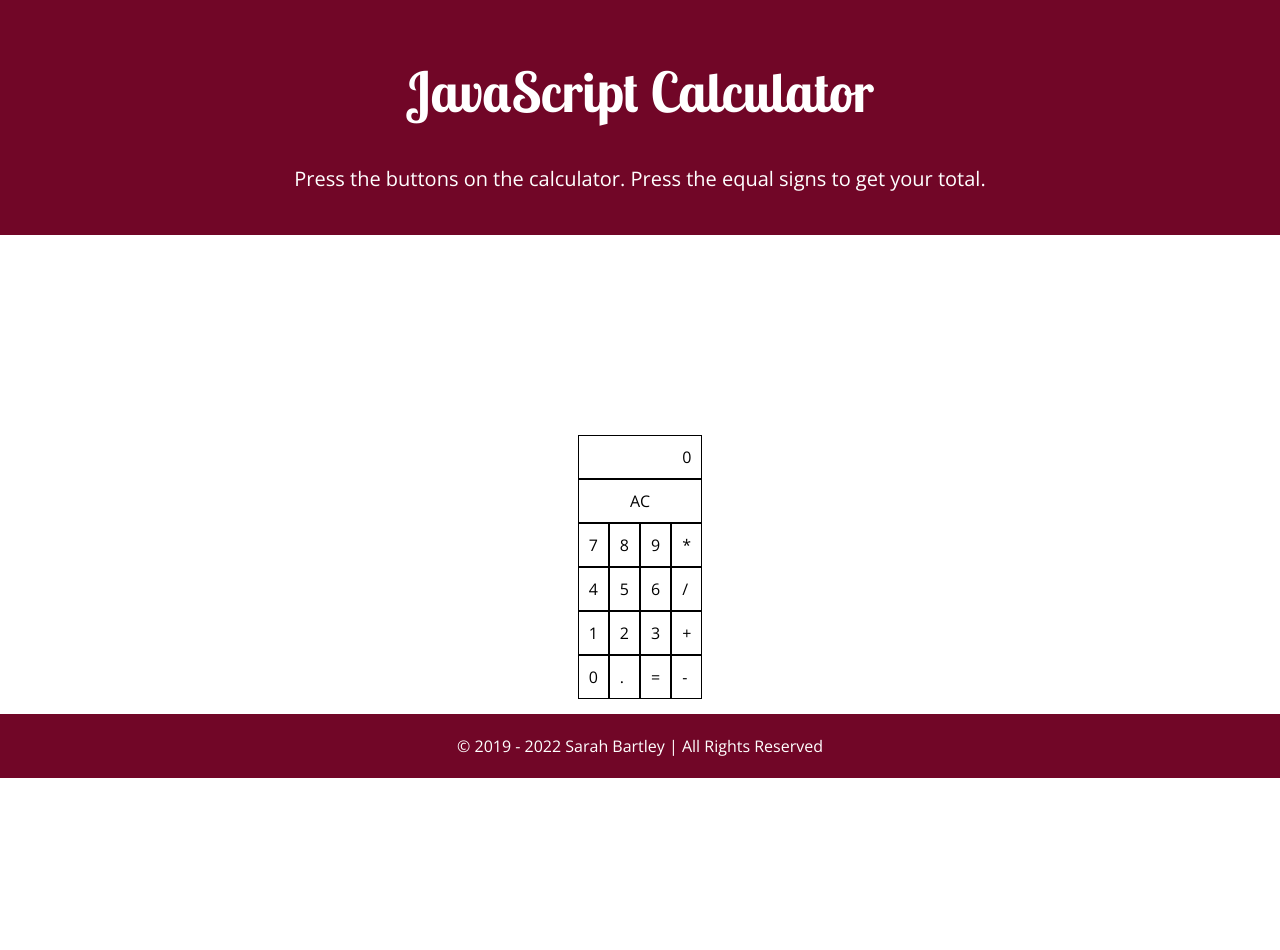
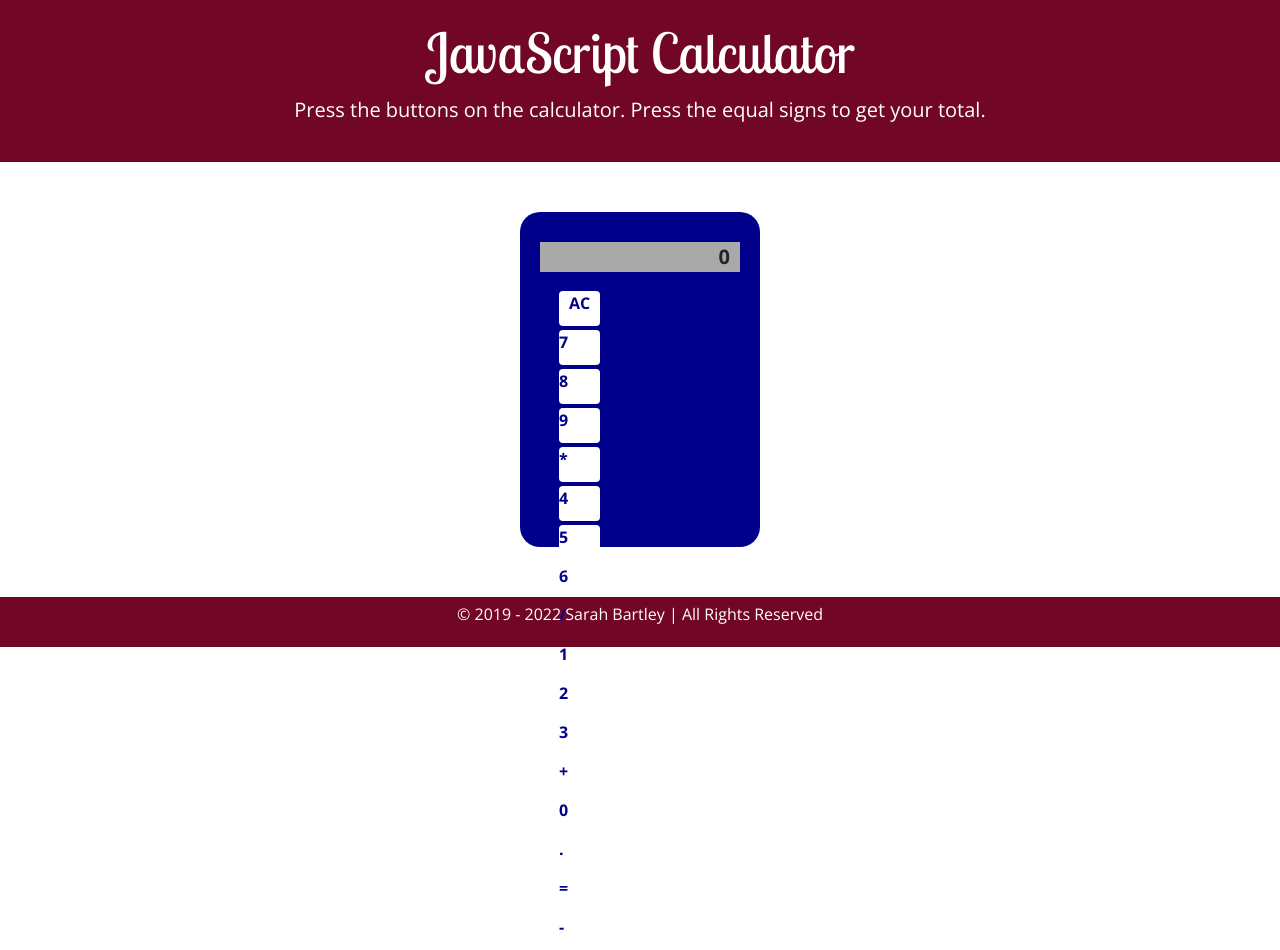
Before and after one commit to BritishPandaChick/javascript-calculator, a React (Create React App) app in the folder calculator/: page / in a window 1280 px wide. Before the commit the page ends 800 px from the top, so only its background shows below. Built offline with nearby package versions, Linux system fonts and the light colour scheme.

Commit message:
Add Bootstrap back to index file. Start updating CSS styles and adding new class names for styling

```diff
--- a/calculator/public/index.html
+++ b/calculator/public/index.html
@@ -24,6 +24,10 @@
     -->
   <title>JavaScript Calculator</title>
 
+  <!-- Bootstrap -->
+  <link href="https://cdn.jsdelivr.net/npm/bootstrap@5.2.0-beta1/dist/css/bootstrap.min.css" rel="stylesheet" integrity="sha384-0evHe/X+R7YkIZDRvuzKMRqM+OrBnVFBL6DOitfPri4tjfHxaWutUpFmBp4vmVor" crossorigin="anonymous">
+  <script src="https://cdn.jsdelivr.net/npm/bootstrap@5.2.0-beta1/dist/js/bootstrap.bundle.min.js" integrity="sha384-pprn3073KE6tl6bjs2QrFaJGz5/SUsLqktiwsUTF55Jfv3qYSDhgCecCxMW52nD2" crossorigin="anonymous"></script>
+
   <!-- Google Fonts -->
   <link rel="preconnect" href="https://fonts.googleapis.com">
   <link rel="preconnect" href="https://fonts.gstatic.com" crossorigin>
@@ -40,7 +44,9 @@
     </div>
   </header>
 
-  <div id="root"></div>
+  <main>
+    <div id="root"></div>
+  </main>
 
   <footer>
     <div class="container-fluid">
--- a/calculator/src/App.css
+++ b/calculator/src/App.css
@@ -28,29 +28,38 @@ header p {
 }
 
 /* === Root styles ===*/
-.App {
-  display: flex;
-  justify-content: center;
-}
-
 .calculator {
-  margin-top: 200px;
-  display: grid;
-  grid-template-columns: 1fr 1fr 1fr 1fr;
-}
-
-/* Target all divs in the calculator class */
-.calculator>* {
-  border: 1px solid black;
-  padding: 10px;
-}
-
-.row {
-  grid-column: 1 / -1;
+  background-color: darkblue;
+  width: 240px;
+  height: 335px;
+  padding: 20px;
+  margin: 50px auto;
+  border-radius: 20px;
 }
 
 #display {
+  margin: 10px 0;
+  height: 30px;
+  width: 200px;
+  padding-right: 10px;
   text-align: right;
+  font-size: 20px;
+  font-weight: bold;
+  background-color: darkgray;
+}
+
+.buttons {
+  margin: 15px;
+}
+
+.key {
+  width: 41px;
+  height: 35px;
+  margin: 4px;
+  border-radius: 4px;
+  background-color: #fff;
+  color: darkblue;
+  font-weight: bold;
 }
 
 #clear {
--- a/calculator/src/App.js
+++ b/calculator/src/App.js
@@ -47,74 +47,78 @@ function App() {
   return (
     <div className="App">
       <div className="calculator">
-        <div id="display" className="row">
+        <div id="display">
           {display}
         </div>
-        <div id="clear" className="row" onClick={handleClear}>
+
+        <div className="buttons">
+          <div className="row"></div>
+          <div id="clear" className="key" onClick={handleClear}>
             AC
           </div>
 
-        <div id="seven" onClick={handleNumber}>
+          <div id="seven" className="key" onClick={handleNumber}>
             7
           </div>
 
-        <div id="eight" onClick={handleNumber}>
+          <div id="eight" className="key" onClick={handleNumber}>
             8
           </div>
 
-        <div id="nine" onClick={handleNumber}>
+          <div id="nine" className="key" onClick={handleNumber}>
             9
           </div>
 
-        <div id="multiply" onClick={handleOperator}>
+          <div id="multiply" className="key" onClick={handleOperator}>
             *
           </div>
 
-        <div id="four" onClick={handleNumber}>
+          <div id="four" className="key" onClick={handleNumber}>
             4
           </div>
 
-        <div id="five" onClick={handleNumber}>
+          <div id="five" className="key" onClick={handleNumber}>
             5
           </div>
 
-        <div id="six" onClick={handleNumber}>
+          <div id="six" className="key" onClick={handleNumber}>
             6
           </div>
 
-        <div id="divide" onClick={handleOperator}>
+          <div id="divide" className="key" onClick={handleOperator}>
             /
           </div>
 
-        <div id="one" onClick={handleNumber}>
+          <div id="one" className="key" onClick={handleNumber}>
             1
           </div>
 
-        <div id="two" onClick={handleNumber}>
+          <div id="two" className="key" onClick={handleNumber}>
             2
           </div>
 
-        <div id="three" onClick={handleNumber}>
+          <div id="three" className="key" onClick={handleNumber}>
             3
           </div>
 
-        <div id="add" onClick={handleOperator}>
+          <div id="add" className="key" onClick={handleOperator}>
             +
           </div>
 
-        <div id="zero" onClick={handleNumber}>
+          <div id="zero" className="key" onClick={handleNumber}>
             0
           </div>
 
-        <div id="decimal" onClick={handleDecimal}>
+          <div id="decimal" className="key" onClick={handleDecimal}>
             .
           </div>
-        <div id="equals" onClick={handleEqual}>
+          <div id="equals" className="key" onClick={handleEqual}>
             =
           </div>
 
-        <div id="subtract" onClick={handleOperator}>
+          <div id="subtract" className="key" onClick={handleOperator}>
             -
+          </div>
         </div>
       </div>
     </div>
```
Lines whose indentation alone changed are shown as unchanged.
